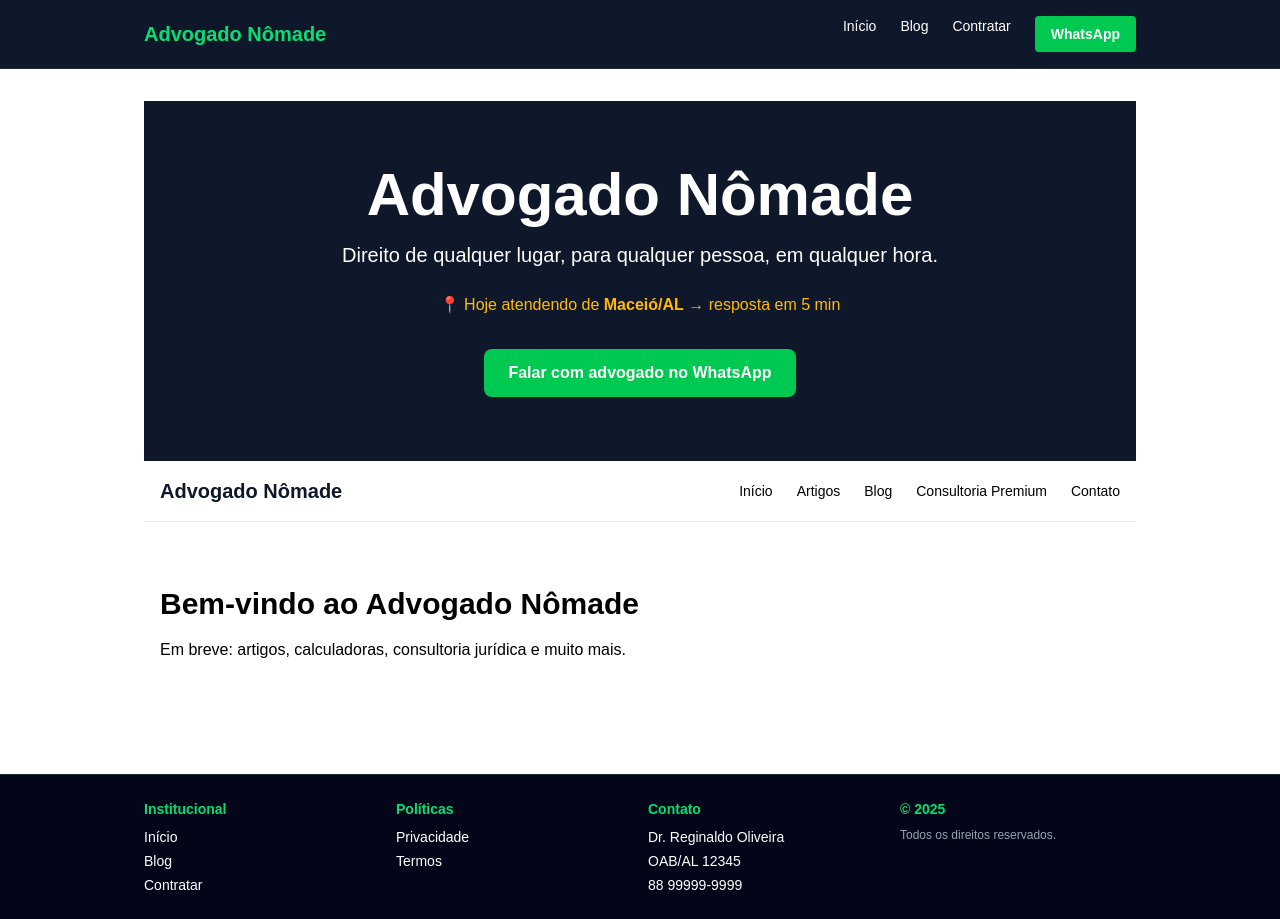
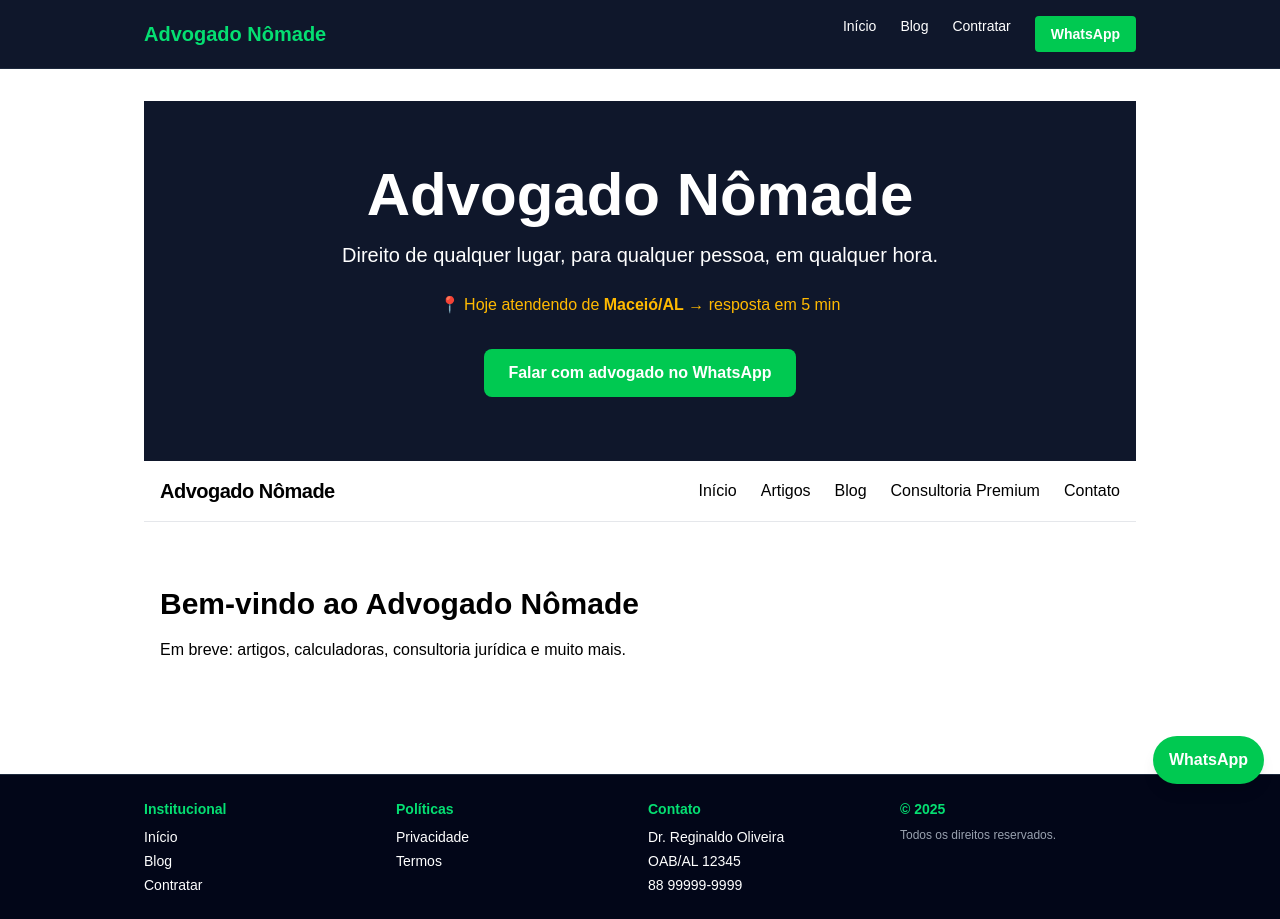
Before and after one commit to mestrereginaldo-site/advogadonomade1, a Next.js app: page / in a window 1280 px wide. Built offline with nearby package versions, Linux system fonts and the light colour scheme.

Commit message:
Update page.tsx

```diff
--- a/app/page.tsx
+++ b/app/page.tsx
@@ -25,14 +25,14 @@ export default function Home() {
         </div>
       </section>
 
-      {/* MENU BRANCO (estilo Desenrola Direito) */}
+      {/* MENU BRANCO (depois do banner) */}
       <nav className="w-full bg-white border-b border-gray-200 sticky top-0 z-50">
         <div className="max-w-5xl mx-auto px-4 py-4 flex items-center justify-between">
-          <Link href="/" className="text-xl font-bold text-slate-900">
+          <span className="text-xl font-extrabold tracking-tight text-black">
             Advogado Nômade
-          </Link>
+          </span>
 
-          <div className="hidden md:flex gap-6 text-sm text-black">
+          <div className="hidden md:flex gap-6 text-base text-black font-medium">
             <Link href="/" className="hover:text-green-600">Início</Link>
             <Link href="/artigos" className="hover:text-green-600">Artigos</Link>
             <Link href="/blog" className="hover:text-green-600">Blog</Link>
@@ -44,16 +44,25 @@ export default function Home() {
         </div>
       </nav>
 
-      {/* CORPO BRANCO (vazio para você preencher depois) */}
+      {/* CORPO BRANCO (vazio para você preencher) */}
       <section className="w-full bg-white text-black">
         <div className="max-w-5xl mx-auto px-4 py-16">
           <h2 className="text-3xl font-bold mb-4">Bem-vindo ao Advogado Nômade</h2>
           <p className="mb-4">
             Em breve: artigos, calculadoras, consultoria jurídica e muito mais.
           </p>
-          {/* Você pode adicionar seções aqui depois */}
         </div>
       </section>
+
+      {/* MENU FLUTUANTE NO RODAPÉ (WhatsApp) */}
+      <div className="fixed bottom-4 right-4 z-50">
+        <Link
+          href="https://wa.me/5588999999999?text=Preciso%20de%20um%20advogado%20agora"
+          className="inline-flex items-center gap-2 bg-green-500 hover:bg-green-600 text-white font-semibold py-3 px-4 rounded-full shadow-lg"
+        >
+          <span>WhatsApp</span>
+        </Link>
+      </div>
     </>
   );
 }
```
